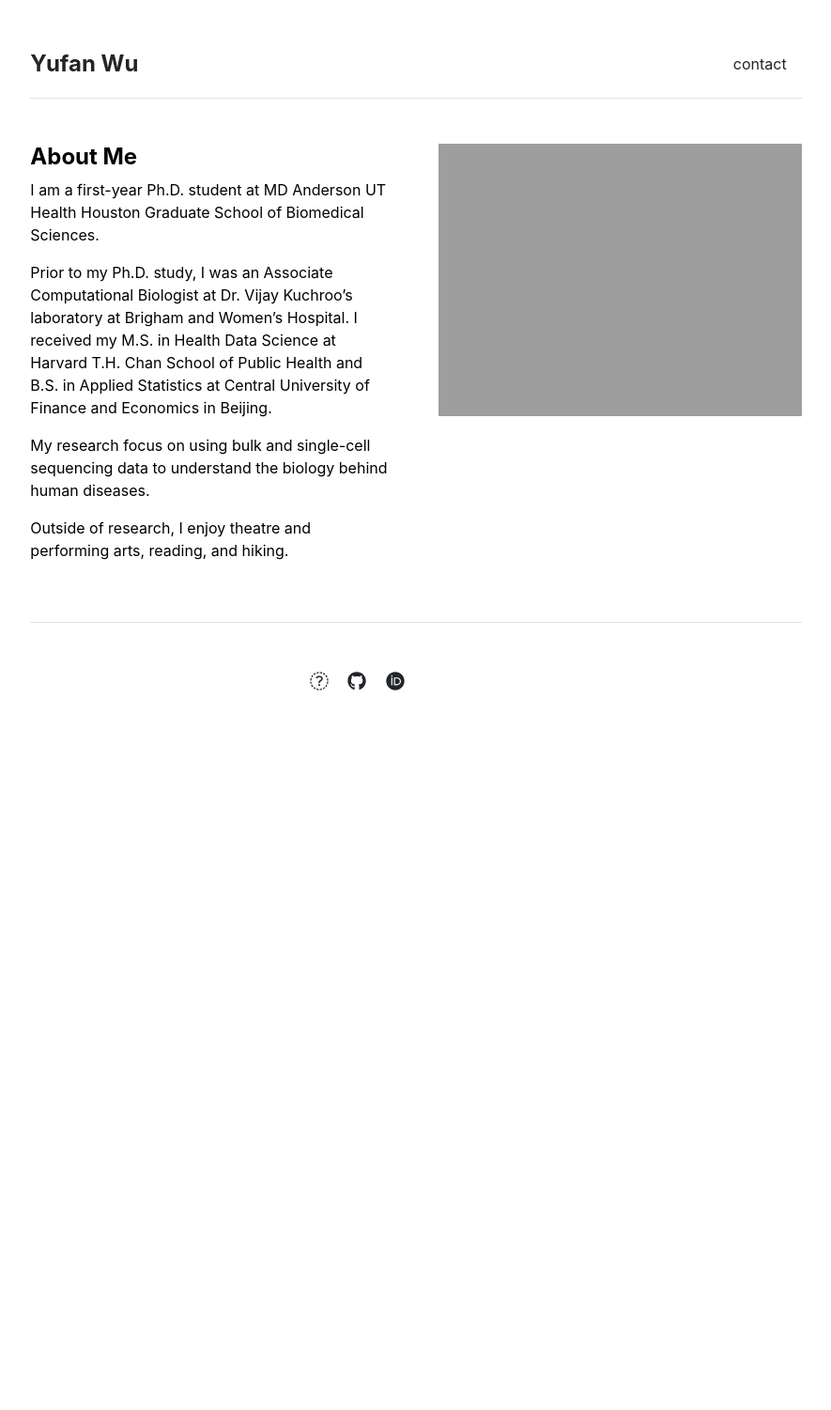
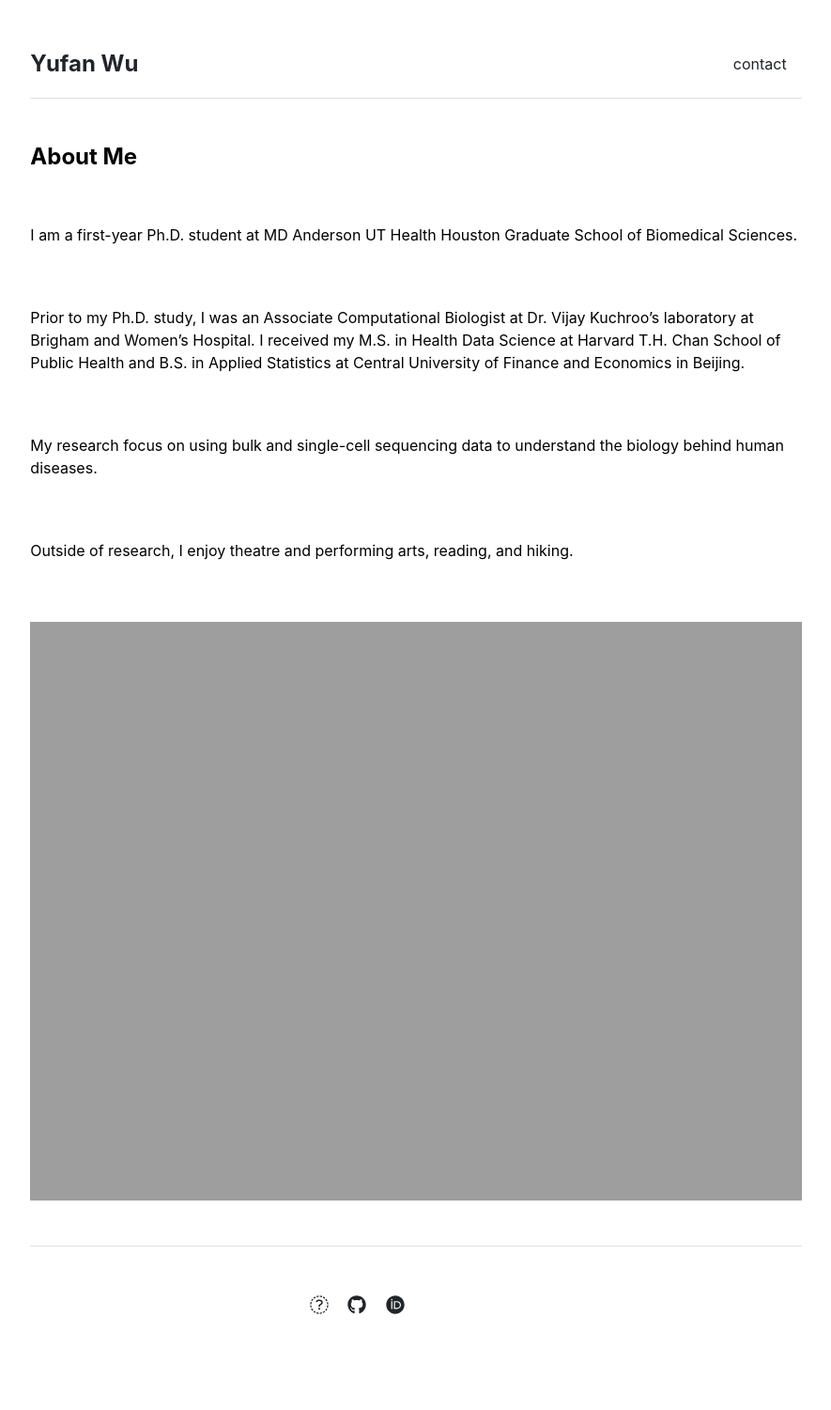
Before and after one commit to YufanWu147/YufanWu147.github.io, a Jekyll site: the page built from index.md, in a window 1280 px wide. Shown: the whole page at 94% size, without its empty margins (197-1082 px from the left). Built offline with Jekyll 4.4.1, drawn with Linux system fonts in a browser that asks for light colours; before the commit the page ends 900 px from its top, so only the background shows below that.

Commit message:
update home layout

```diff
--- a/_layouts/home.html
+++ b/_layouts/home.html
@@ -3,11 +3,7 @@ layout: default
 ---
 
 <div class="row g-5 mb-5">
-  <div class="col-md-6">
-    <h4 class="fw-bold">About Me</h4>
-    {{ content }}
-  </div>
-  <div class="col-md-6">
-    <img src="{{ site.github.url }}/assets/img/home.jpg" alt="Home" width="100%">
-  </div>
+  <h4 class="fw-bold">About Me</h4>
+  {{ content }}
+  <img src="{{ site.github.url }}/assets/img/home.jpg" alt="Home" width="100%" class="wrap">
 </div>
--- a/_sass/main.scss
+++ b/_sass/main.scss
@@ -12,3 +12,5 @@ body {
 body a {
   color: $linkColor
 }
+
+img.wrap {float: right}
```
